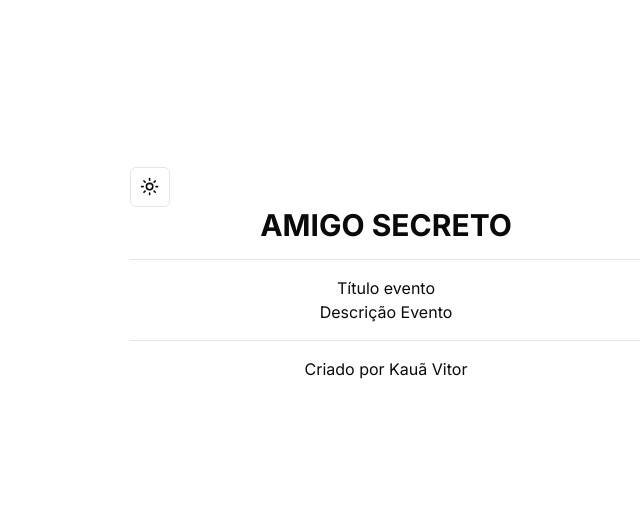
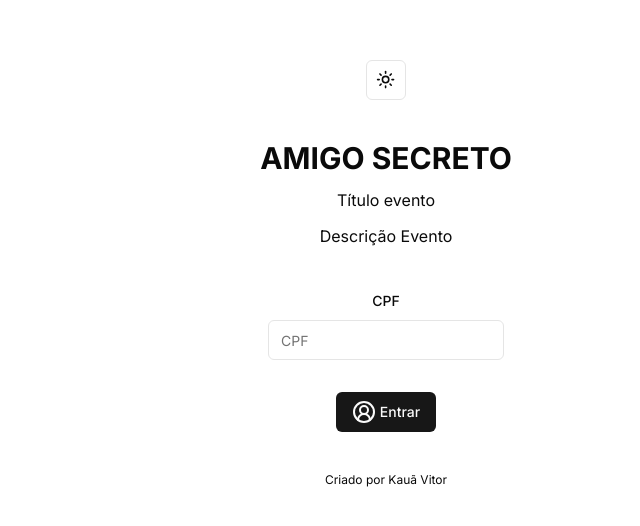
Before and after one commit to kauavitorrodrigues/as-frontend, a Next.js app: page /event/1 in a window 1280 px wide. Shown: the part 126-652 px from the top of the page, without its empty margins (254-894 px from the left). Built offline with nearby package versions, Linux system fonts and the light colour scheme.

Commit message:
add form validation

```diff
--- a/src/app/event/[id]/page.tsx
+++ b/src/app/event/[id]/page.tsx
@@ -14,26 +14,21 @@ const Page = async ( { params } : Props ) => {
 	// if( !eventItem || !eventItem.status ) return redirect("/")
 
 	return (
-		<main className="text-center mx-auto max-w-lg min-h-screen flex flex-col justify-center" >
+		<main className="text-center items-center mx-auto max-w-lg min-h-screen flex flex-col justify-center gap-10" >
 
 			<ToggleTheme />
 
-			<header>
+			<header className="flex gap-3 flex-col">
 
 				<h1 className="text-3xl uppercase font-bold">Amigo Secreto</h1>
-
-				<Separator className="my-4" />
-
 				<h2>Título evento</h2>
 				<p>Descrição Evento</p>
 
 			</header>
 
-			<Separator className="my-4" />
+			<Search id={parseInt(params.id)} />
 
-			{/* <Search id={parseInt(params.id)} /> */}
-
-			<footer>Criado por Kauã Vitor</footer>
+			<footer className="text-xs">Criado por Kauã Vitor</footer>
 
 		</main>
 	)
--- a/src/components/site/Search.tsx
+++ b/src/components/site/Search.tsx
@@ -1,3 +1,5 @@
+"use client"
+
 import { useState } from "react"
 import { SearchResult } from "@/types/SearchResult"
 import { SearchForm } from "./SearchForm"
@@ -12,12 +14,12 @@ export const Search = ({ id }: Props) => {
     const [ results, setResults ] = useState<SearchResult>()
 
     const handleSearchButton = async (cpf: string) => {
-
+        alert(cpf)
     }
 
     return (
 
-        <section>
+        <section className="max-w-sm">
 
             { !results && <SearchForm onSearchButton={handleSearchButton}/> }
             { results && <SearchReveal results={results}/> }
--- a/src/components/site/SearchForm.tsx
+++ b/src/components/site/SearchForm.tsx
@@ -1,37 +1,77 @@
+"use client"
+
+import { zodResolver } from "@hookform/resolvers/zod"
 import { useForm } from "react-hook-form"
-import { FormControl, FormDescription, FormField, FormItem, FormLabel, FormMessage } from "../ui/form"
+import { z } from "zod"
+import { Button } from "../ui/button"
+import { Form,
+    FormControl,
+    FormField,
+    FormItem, FormLabel,
+    FormMessage
+} from "../ui/form"
 import { Input } from "../ui/input"
+import { CircleUserRound } from "lucide-react"
+import { escapeCpf } from "@/utils/escapeCpf"
+
+const formSchema = z.object({
+  cpf: z.string()
+  .min(11, { message: "CPF deve ter 11 caracteres" })
+  .max(14, { message: "CPF deve ter no máximo 14 caracteres" }),
+})
 
 type Props = {
     onSearchButton: (cpf: string) => void
 }
 
-export const SearchForm = ({onSearchButton}: Props) => {
+export const SearchForm = ({ onSearchButton } : Props ) => {
 
-    const form = useForm()
+    const form = useForm<z.infer<typeof formSchema>>({
+        resolver: zodResolver(formSchema),
+        defaultValues: {
+          cpf: ""
+        },
+    })
+
+    const onSubmit = (data: z.infer<typeof formSchema>) => {
+        const { cpf } = data
+        onSearchButton(escapeCpf(cpf))
+    }
 
     return (
+
+        <Form {...form}>
+
+            <form onSubmit={form.handleSubmit(onSubmit)} className="space-y-8">
 
                 <FormField
 
                     control={form.control}
-            name="username"
+                    name="cpf"
                     render={({ field }) => (
+
                         <FormItem>
 
-                <FormLabel>Username</FormLabel>
+                            <FormLabel>CPF</FormLabel>
 
                             <FormControl>
-                    <Input placeholder="shadcn" {...field} />
+                                <Input placeholder="CPF" {...field} />
                             </FormControl>
 
-                <FormDescription>This is your public display name.</FormDescription>
                             <FormMessage />
 
                         </FormItem>
+
                     )}
+                />
 
-        />
+                <Button type="submit">
+                    <CircleUserRound className="mr-1" /> Entrar
+                </Button>
+
+            </form>
+
+      </Form>
 
     )
 
--- a/src/components/ui/form.tsx
+++ b/src/components/ui/form.tsx
@@ -95,7 +95,7 @@ const FormLabel = React.forwardRef<
   return (
     <Label
       ref={ref}
-      className={cn(error && "text-destructive", className)}
+      className={cn(error && "text-red-400", className)}
       htmlFor={formItemId}
       {...props}
     />
@@ -157,7 +157,7 @@ const FormMessage = React.forwardRef<
     <p
       ref={ref}
       id={formMessageId}
-      className={cn("text-sm font-medium text-destructive", className)}
+      className={cn("text-sm font-medium text-red-400", className)}
       {...props}
     >
       {body}
--- /dev/null
+++ b/src/utils/escapeCpf.ts
@@ -0,0 +1,3 @@
+export const escapeCpf = (cpf: string) => {
+    return cpf.replace(/\.|-/gm, '')
+}
```
Lines whose indentation alone changed are shown as unchanged.
